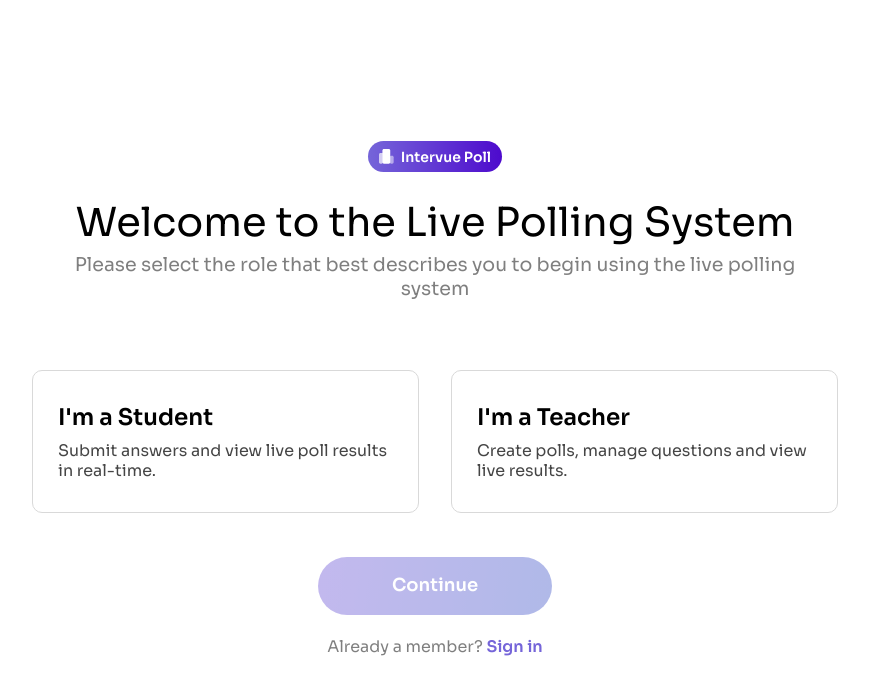
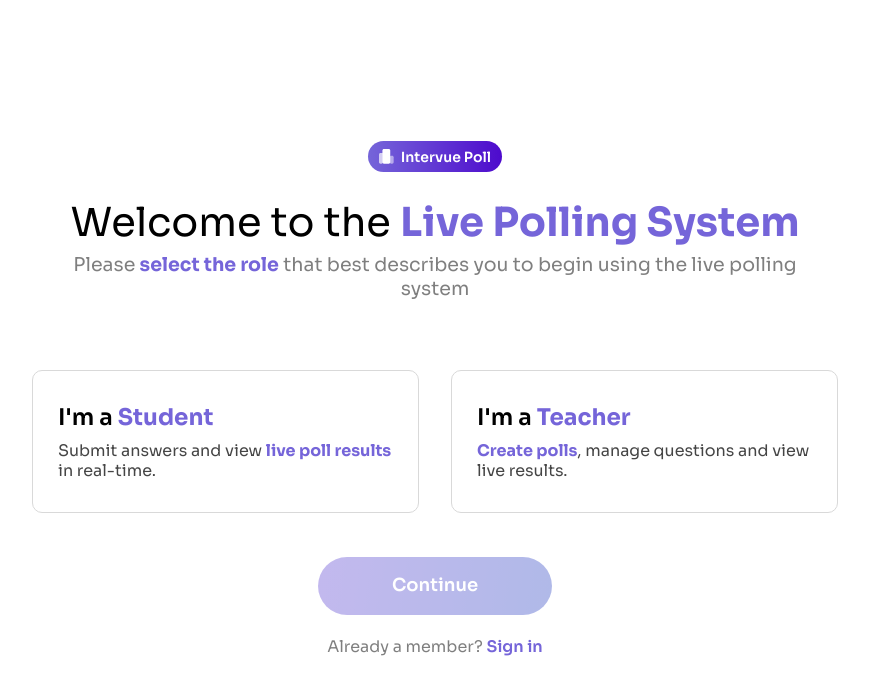
Before and after one commit to Smridul3004/Intervue.io-Assignment, a React (Vite) app in the folder client/: page / in a window 1280 px wide. Shown: the top 694 px of the page, without its empty margins (205-1074 px from the left). Built offline with nearby package versions, Linux system fonts and the light colour scheme; no server answers.

Commit message:
feat: custom poll SVG favicon + bold key text across all pages (brand purple #7565D9)

```diff
--- a/client/index.html
+++ b/client/index.html
@@ -3,12 +3,12 @@
 
 <head>
   <meta charset="UTF-8" />
-  <link rel="icon" type="image/svg+xml" href="/vite.svg" />
+  <link rel="icon" type="image/svg+xml" href="/logo.svg" />
   <meta name="viewport" content="width=device-width, initial-scale=1.0" />
   <link rel="preconnect" href="https://fonts.googleapis.com" />
   <link rel="preconnect" href="https://fonts.gstatic.com" crossorigin />
   <link href="https://fonts.googleapis.com/css2?family=Sora:wght@400;600;700&display=swap" rel="stylesheet" />
-  <title>Live Polling System</title>
+  <title>Intervue Poll — Live Polling System</title>
 </head>
 
 <body>
--- a/client/src/index.css
+++ b/client/src/index.css
@@ -81,6 +81,11 @@ button {
   cursor: pointer;
 }
 
+strong {
+  font-weight: 700;
+  color: #7565D9;
+}
+
 input,
 textarea,
 select {
--- a/client/src/pages/HomePage.tsx
+++ b/client/src/pages/HomePage.tsx
@@ -28,9 +28,9 @@ const HomePage = () => {
 
             {/* Header Section */}
             <div className="home__header">
-                <h1 className="home__title">Welcome to the Live Polling System</h1>
+                <h1 className="home__title">Welcome to the <strong>Live Polling System</strong></h1>
                 <p className="home__subtitle">
-                    Please select the role that best describes you to begin using the live polling system
+                    Please <strong>select the role</strong> that best describes you to begin using the live polling system
                 </p>
             </div>
 
@@ -41,9 +41,9 @@ const HomePage = () => {
                     onClick={() => setSelectedRole('student')}
                 >
                     <div className="home__card-body">
-                        <div className="home__card-title">I'm a Student</div>
+                        <div className="home__card-title">I'm a <strong>Student</strong></div>
                         <div className="home__card-desc">
-                            Submit answers and view live poll results in real-time.
+                            Submit answers and view <strong>live poll results</strong> in real-time.
                         </div>
                     </div>
                 </div>
@@ -53,9 +53,9 @@ const HomePage = () => {
                     onClick={() => setSelectedRole('teacher')}
                 >
                     <div className="home__card-body">
-                        <div className="home__card-title">I'm a Teacher</div>
+                        <div className="home__card-title">I'm a <strong>Teacher</strong></div>
                         <div className="home__card-desc">
-                            Create polls, manage questions and view live results.
+                            <strong>Create polls</strong>, manage questions and view live results.
                         </div>
                     </div>
                 </div>
--- a/client/src/pages/LoginPage.tsx
+++ b/client/src/pages/LoginPage.tsx
@@ -46,7 +46,7 @@ const LoginPage = () => {
 
             {/* Description */}
             <p className="auth-description">
-                Sign in to the Live Polling System to participate in polls or manage your sessions
+                Sign in to the <strong>Live Polling System</strong> to participate in polls or <strong>manage your sessions</strong>
             </p>
 
             {/* Form */}
--- a/client/src/pages/RegisterPage.tsx
+++ b/client/src/pages/RegisterPage.tsx
@@ -38,10 +38,7 @@ const RegisterPage = () => {
         }
     };
 
-    const roleDescription =
-        role === 'student'
-            ? "If you're a student, you'll be able to submit your answers, participate in live polls, and see how your responses compare with your classmates"
-            : "If you're a teacher, you'll be able to create polls, manage questions, and view live results from your students";
+    const isStudent = role === 'student';
 
     return (
         <div className="auth-page">
@@ -61,7 +58,13 @@ const RegisterPage = () => {
             </div>
 
             {/* Description */}
-            <p className="auth-description">{roleDescription}</p>
+            <p className="auth-description">
+                {isStudent ? (
+                    <>If you're a <strong>student</strong>, you'll be able to <strong>submit your answers</strong>, participate in <strong>live polls</strong>, and see how your responses compare with your classmates</>
+                ) : (
+                    <>If you're a <strong>teacher</strong>, you'll be able to <strong>create polls</strong>, <strong>manage questions</strong>, and <strong>view live results</strong> from your students</>
+                )}
+            </p>
 
             {/* Form */}
             <form className="auth-form" onSubmit={handleSubmit}>
--- a/client/src/pages/StudentPage.tsx
+++ b/client/src/pages/StudentPage.tsx
@@ -271,7 +271,7 @@ const StudentPage = () => {
                         </div>
                         <div className="waiting__spinner" />
                         <h2 className="waiting__title">
-                            Wait for the teacher to ask questions..
+                            Wait for the teacher to <strong>ask questions</strong>..
                         </h2>
                     </div>
                 )}
--- a/client/src/pages/TeacherPage.tsx
+++ b/client/src/pages/TeacherPage.tsx
@@ -208,7 +208,7 @@ const TeacherPage = () => {
             <div className="teacher-page__header">
                 <h1 className="teacher-page__title">Let's Get Started</h1>
                 <p className="teacher-page__subtitle">
-                    you'll have the ability to create and manage polls, ask questions, and monitor your students' responses in real-time.
+                    you'll have the ability to <strong>create and manage polls</strong>, ask questions, and <strong>monitor your students' responses</strong> in real-time.
                 </p>
             </div>
 
```
Also changed, not shown: client/public/logo.svg (added).
